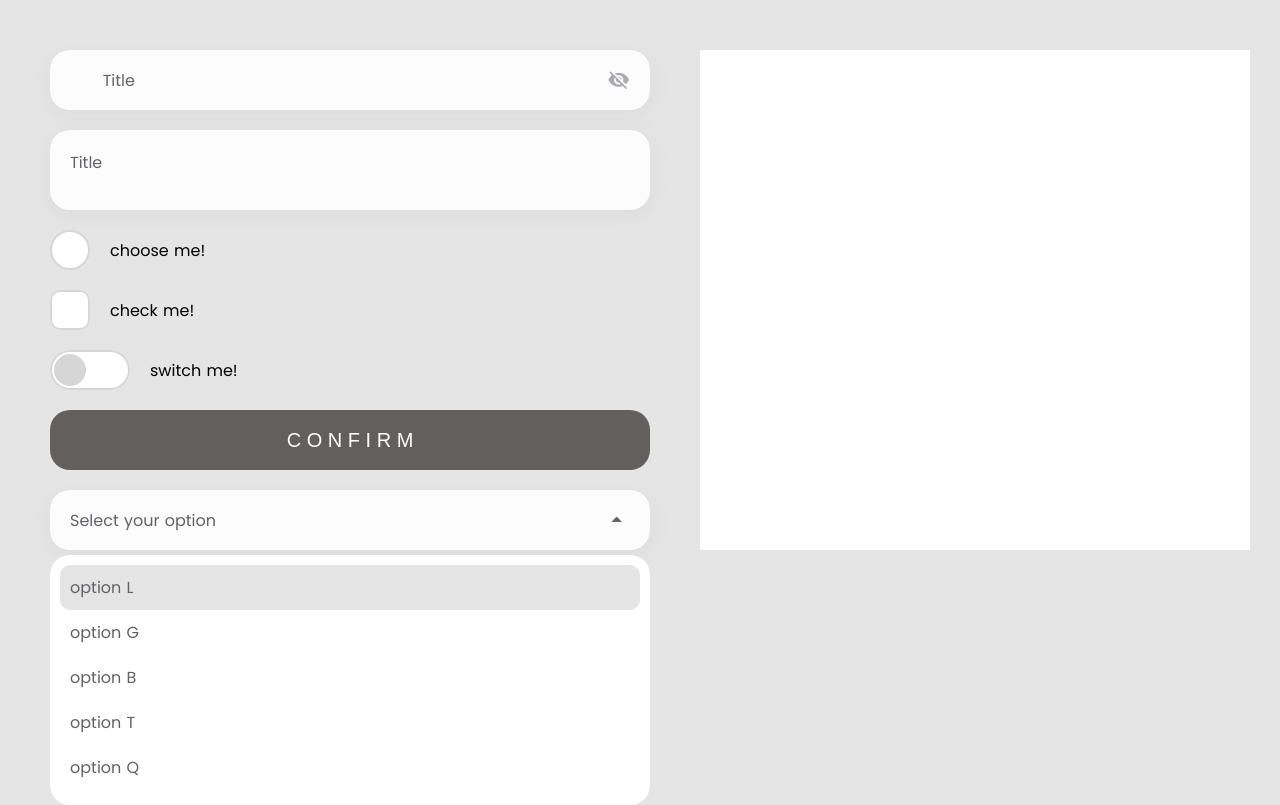
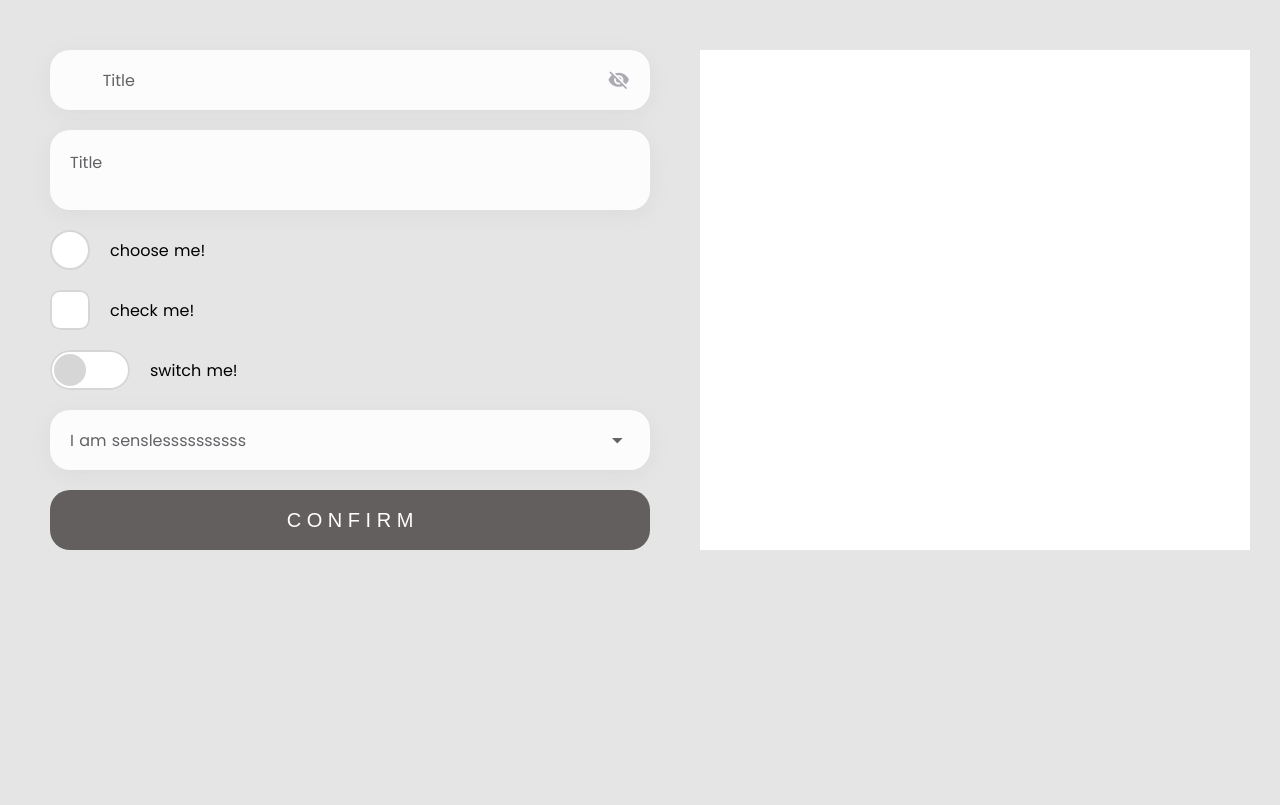
Before and after one commit to olverica/form, a Nuxt app: page / in a window 1280 px wide. Built offline with nearby package versions, Linux system fonts and the light colour scheme.

Commit message:
crippling select, and form fixes

```diff
--- a/components/olverica/Checkbox.vue
+++ b/components/olverica/Checkbox.vue
@@ -14,11 +14,11 @@
 
 <script lang="ts">
 import {Component, Inject, Prop} from 'vue-property-decorator'
-import {Form, isForm} from '~/services/types'
+import {Field, Form, isForm} from '~/services/types'
 import Vue from 'vue'
 
 @Component
-export default class Checkbox extends Vue {
+export default class Checkbox extends Vue implements Field{
 
   @Inject()
   readonly $form!: Form|null;
@@ -29,13 +29,13 @@ export default class Checkbox extends Vue {
   @Prop({type: String, default: 'check me!'})
   readonly label!: boolean;
 
-  @Prop({type: Boolean, default: false})
-  readonly name!: 'checkbox';
+  @Prop({type: String, default: 'checkbox'})
+  readonly name!: string;
 
   private active: boolean = false;
 
   get form(): Form|null {
-    let form = (this as any).$form;
+    let form = this.$form;
     return isForm(form) ? form : null;
   }
 
--- a/components/olverica/Form.vue
+++ b/components/olverica/Form.vue
@@ -6,16 +6,22 @@
 
 <script lang="ts">
 import {Data, Field,Form, isValidatable} from '@/services/types'
-import {Component, Provide} from 'vue-property-decorator'
 import Vue from 'vue'
 
-@Component
-export default class OlvericaForm extends Vue implements Form{
+export default Vue.extend({
+  provide(): any {
+    return {
+      $form: this
+    }
+  },
 
-  @Provide() $form: Form = this
+  data() {
+    return {
+      fields: [] as Field[]
+    }
+  },
 
-  private fields: Field[] = [];
-
+  methods: {
     contains(target: Field): boolean {
       for (let field of this.fields) {
         if (field.name === target.name)
@@ -23,14 +29,14 @@ export default class OlvericaForm extends Vue implements Form{
       }
 
       return false;
-  }
+    },
 
     register(field: Field): void {
       if (this.contains(field))
         throw Error(`Field with name ${field.name} has already been registered`)
 
       this.fields.push(field);
-  }
+    },
 
     detach(field: Field): void {
       let index = this.fields.indexOf(field);
@@ -38,7 +44,7 @@ export default class OlvericaForm extends Vue implements Form{
         throw Error(`Cant find field`)
 
       this.fields.splice(index, 1);
-  }
+    },
 
     dirty(): boolean {
       for (let field of this.fields) {
@@ -47,11 +53,11 @@ export default class OlvericaForm extends Vue implements Form{
       }
 
       return false;
-  }
+    },
 
     handleError(): void {
       //
-  }
+    },
 
     validate(): boolean {
       let validated = true;
@@ -65,7 +71,7 @@ export default class OlvericaForm extends Vue implements Form{
       }
 
       return validated;
-  }
+    },
 
     collect(): Data {
       let data: Data = {};
@@ -83,7 +89,7 @@ export default class OlvericaForm extends Vue implements Form{
       }
 
       return data;
-  }
+    },
 
     submit(): void {
       if (!!!this.validate())
@@ -94,6 +100,7 @@ export default class OlvericaForm extends Vue implements Form{
       this.$emit('submit', data, this.handleError);
     }
   }
+})
 </script>
 
 <style lang="sass" scoped>
--- a/components/olverica/Input.vue
+++ b/components/olverica/Input.vue
@@ -36,14 +36,14 @@
 </template>
 
 <script lang="ts">
-import {Field, Form, Rule, Validation, isForm} from '~/services/types'
+import {Rule, Field, Form,isForm, Validation, Validatable} from '~/services/types'
 import {Component, Inject, Prop} from 'vue-property-decorator'
 import {Validator} from '~/services/Validator';
 import {Min} from '~/services/Rules';
 import Vue from 'vue'
 
 @Component
-export default class OlvericInput extends Vue implements Field{
+export default class OlvericInput extends Vue implements Field, Validatable{
 
   @Inject()
   readonly $form!: Form|null;
@@ -87,7 +87,7 @@ export default class OlvericInput extends Vue implements Field{
   private entry = '';
 
   get form(): Form|null {
-    let form = (this as any).$form;
+    let form = this.$form;
     return isForm(form) ? form : null;
   }
 
--- a/components/olverica/RadioButton.vue
+++ b/components/olverica/RadioButton.vue
@@ -13,11 +13,11 @@
 
 <script lang="ts">
 import {Component, Inject, Prop} from 'vue-property-decorator'
-import {Form, isForm} from '~/services/types'
+import {Field, Form, isForm} from '~/services/types'
 import Vue from 'vue'
 
 @Component
-export default class RadioButton extends Vue {
+export default class RadioButton extends Vue implements Field {
 
   @Inject()
   readonly $form!: Form|null;
@@ -28,13 +28,13 @@ export default class RadioButton extends Vue {
   @Prop({type: String, default: 'choose me!'})
   readonly label!: boolean;
 
-  @Prop({type: Boolean, default: false})
-  readonly name!: 'radio';
+  @Prop({type: String, default: 'radio'})
+  readonly name!: string;
 
   private active: boolean = false;
 
   get form(): Form|null {
-    let form = (this as any).$form;
+    let form = this.$form;
     return isForm(form) ? form : null;
   }
 
--- /dev/null
+++ b/components/olverica/Select.vue
@@ -0,0 +1,113 @@
+<template>
+  <fieldset
+    class="ol-field-defaults ol-field ol-field--select"
+    :class="{'ol-field--active': active}"
+    v-click-outside="hide"
+    @click="toggle">
+
+    <label class="ol-field__select_title">{{ label }}</label>
+
+    <div
+      class="ol-field__select_body"
+      @mouseover="focus"
+      @mouseleave="blur">
+
+      <span
+        v-for="({label}, index) of this.map"
+        :key="index"
+
+        class="ol-field__select_option"
+        :class="{'ol-field__select_option--selected': isSelected(index)}"
+
+        @click="select(index)">
+
+        {{ label }}
+      </span>
+    </div>
+  </fieldset>
+</template>
+
+<script lang="ts">
+import {Field, Form, isForm} from '~/services/types'
+import {Component, Inject, Prop} from 'vue-property-decorator'
+import Vue from 'vue'
+
+
+@Component
+export default class OlvericaSelect extends Vue implements Field {
+
+  @Inject()
+  readonly $form!: Form|null;
+
+  @Prop({type: String, default: 'select'})
+  readonly name!: string;
+
+  @Prop({type: Array, default: () => ([])} )
+  readonly map!: {label: string, value: unknown}[]
+
+  @Prop({type: Number, default: 0})
+  readonly default!: number;
+
+  private selected = 0;
+
+  private focused = false;
+
+  private active = false;
+
+  get form(): Form|null {
+    let form = this.$form;
+    return isForm(form) ? form : null;
+  }
+
+  get label(): string {
+    let item = this.map[this.selected];
+    return item.label
+  }
+
+  mounted() {
+    this.selected = this.default
+    this.register();
+  }
+
+  isSelected(index: number): boolean {
+    return !!!this.focused && this.selected === index;
+  }
+
+  select(index: number) {
+    this.selected = index
+  }
+
+  toggle(): void {
+    this.active = !!!this.active;
+  }
+
+  hide() {
+    this.active = false;
+  }
+
+  focus() {
+    this.focused = true;
+  }
+
+  blur() {
+    this.focused = false;
+  }
+
+  register() {
+    this.form?.register(this);
+  }
+
+  valuable(): boolean {
+    return true;
+  }
+
+  compute(): unknown {
+    let item = this.map[this.selected]
+    return item.value;
+  }
+
+  dirty(): boolean {
+    return this.default === this.selected;
+  }
+}
+</script>
--- a/components/olverica/Switch.vue
+++ b/components/olverica/Switch.vue
@@ -13,11 +13,11 @@
 
 <script lang="ts">
 import {Component, Inject, Prop} from 'vue-property-decorator'
-import {Form, isForm} from '~/services/types'
+import {Field, Form, isForm} from '~/services/types'
 import Vue from 'vue'
 
 @Component
-export default class OlvericaSwitch extends Vue {
+export default class OlvericaSwitch extends Vue implements Field {
 
   @Inject()
   readonly $form!: Form|null;
@@ -34,7 +34,7 @@ export default class OlvericaSwitch extends Vue {
   private active: boolean = false;
 
   get form(): Form|null {
-    let form = (this as any).$form;
+    let form = this.$form;
     return isForm(form) ? form : null;
   }
 
--- a/nuxt.config.js
+++ b/nuxt.config.js
@@ -24,6 +24,7 @@ export default {
 
   // Plugins to run before rendering page: https://go.nuxtjs.dev/config-plugins
   plugins: [
+    'plugins/v-click-outside'
   ],
 
   babel: {
--- a/package.json
+++ b/package.json
@@ -16,6 +16,7 @@
     "@nuxtjs/axios": "^5.12.5",
     "core-js": "^3.8.3",
     "nuxt": "^2.14.12",
+    "v-click-outside": "^3.1.2",
     "vue-class-component": "^7.2.6",
     "vue-property-decorator": "^9.1.2"
   },
--- a/pages/index.vue
+++ b/pages/index.vue
@@ -19,19 +19,10 @@
 
       <olverica-switch/>
 
+      <olverica-select
+        :map="selecProps"/>
+
       <olverica-submit-button/>
-
-      <fieldset class="ol-field-defaults ol-field ol-field--select ol-field--active">
-        <label class="ol-field__select_title">Select your option</label>
-        <div class="ol-field__select_body">
-          <span class="ol-field__select_option ol-field__select_option--selected">option L</span>
-          <span class="ol-field__select_option">option G</span>
-          <span class="ol-field__select_option">option B</span>
-          <span class="ol-field__select_option">option T</span>
-          <span class="ol-field__select_option">option Q</span>
-          <span class="ol-field__select_option">option +</span>
-        </div>
-      </fieldset>
 
     </olverica-form>
 
@@ -48,7 +39,14 @@ import {Component} from 'vue-property-decorator'
 @Component
 export default class IndexLayout extends Vue {
 
-  private value: any = null;
+  private value = '';
+
+  private selecProps = [
+    {label: 'I am senslessssssssss', value: 1},
+    {label: 'I am senslessssssss', value: 2},
+    {label: 'I am senslessssss', value: 3},
+    {label: 'I am senslessss', value: 4},
+  ]
 
   private request(data: Data, error: () => void) {
     let parsed = '';
--- /dev/null
+++ b/plugins/v-click-outside.js
@@ -0,0 +1,4 @@
+import Vue from 'vue'
+import vClickOutside from 'v-click-outside'
+
+Vue.use(vClickOutside)
--- a/services/types.ts
+++ b/services/types.ts
@@ -31,7 +31,7 @@ export function isForm(form: unknown): form is Form {
 }
 
 export interface Validatable {
-    validate(): Validation;
+    validate(): boolean;
     focus(): void;
 }
 
```
Also changed, not shown: plugins/README.md (deleted), 1 other file (tests, documents, lock files or other folders). Lines whose indentation alone changed are shown as unchanged.
